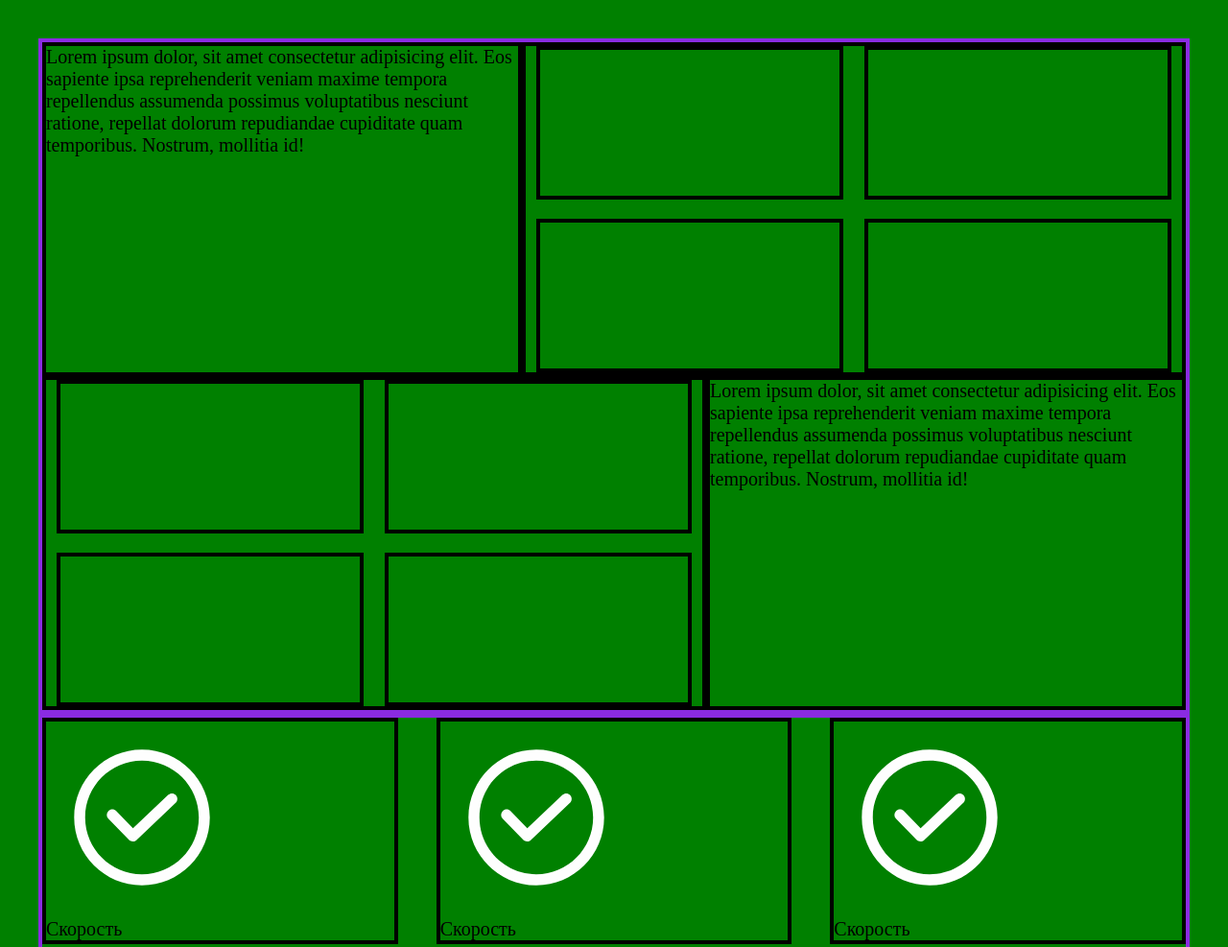
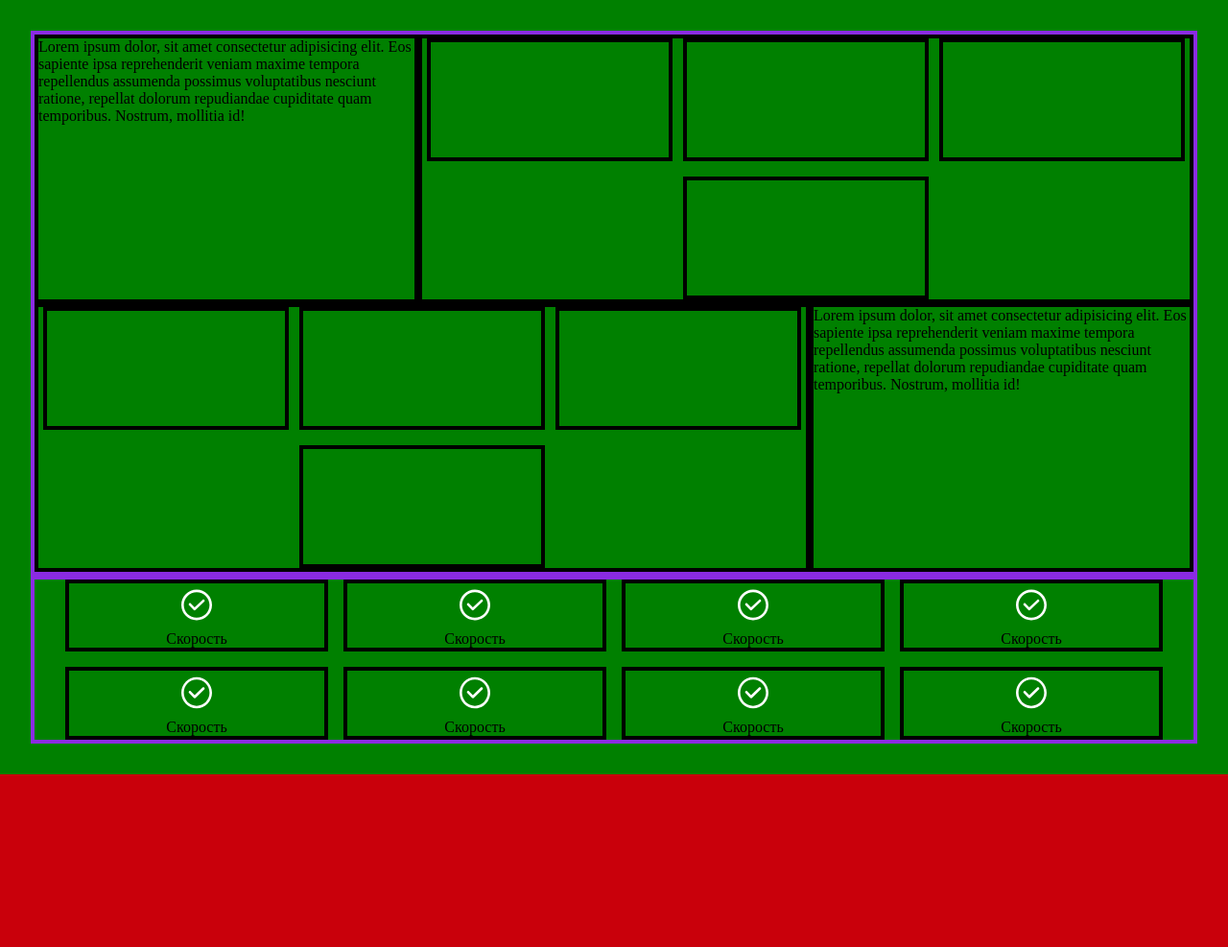
Before and after one commit to ANovakk/sff-v2.0, a plain HTML site: page index.html in a window 1280 px wide. Shown: the top 987 px of the page at 96% size. After the commit the page ends 807 px from the top, so only its background shows below. Drawn offline with Linux system fonts and the light colour scheme.

Commit message:
small updates

```diff
--- a/css/style.css
+++ b/css/style.css
@@ -6,7 +6,7 @@
   }
 
 html{
-    font-size: 20px;
+    font-size: 16px;
 }
 
 body{
@@ -67,16 +67,16 @@ body{
 .our_advantages{
     display: grid;
     grid-template-columns: repeat(auto-fit, minmax(14rem, 1fr));
-    grid-gap: 2rem;
+    grid-gap: 1rem;
+    padding: 0 2rem;
 }
 
 .advantage img{
-    width: 200px;
-    height: 200px;
+    width: 2rem;
 }
 
-.advantage p{
-    /* text-align: center; */
+.advantage{
+    text-align: center;
 }
 
 
@@ -84,18 +84,20 @@ body{
 
 @media screen and (max-width: 50rem) {
 
+    /* html{
+        font-size: 10px;
+    } */
+
     /* SERVICES */
 
     .service{
         flex-wrap: wrap;
     }
     .service_text{
+        margin: 0 auto;
         order: 1;
     }
     .service_images{
-        margin-left: 0;
-        margin-top: 1rem;
-        justify-content: space-between;
         order: 2;
     }
     .main{
--- a/index.html
+++ b/index.html
@@ -52,6 +52,22 @@
                     <img src="img/tick1.svg" alt="">
                     <p>Скорость</p>
                 </div>
+                <div class="advantage">
+                    <img src="img/tick1.svg" alt="">
+                    <p>Скорость</p>
+                </div>
+                <div class="advantage">
+                    <img src="img/tick1.svg" alt="">
+                    <p>Скорость</p>
+                </div>
+                <div class="advantage">
+                    <img src="img/tick1.svg" alt="">
+                    <p>Скорость</p>
+                </div>
+                <div class="advantage">
+                    <img src="img/tick1.svg" alt="">
+                    <p>Скорость</p>
+                </div>
             </div>
         </main>
         <footer class="footer"></footer>
```
